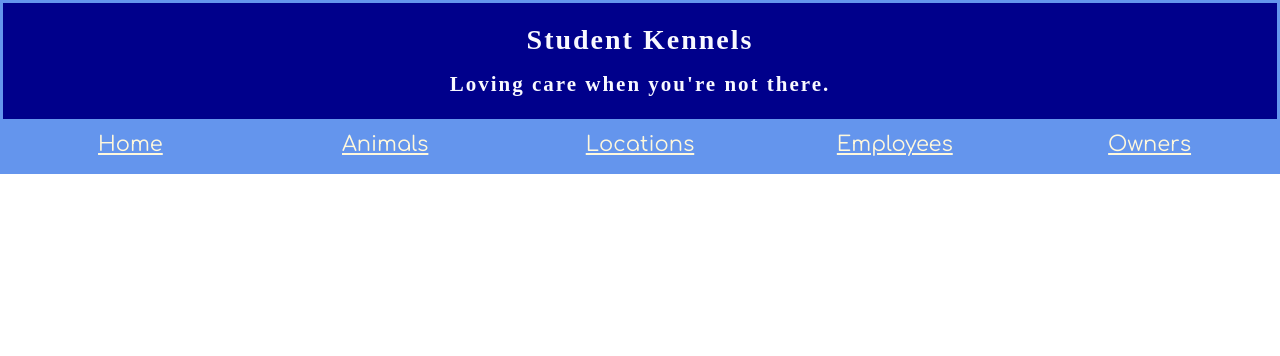
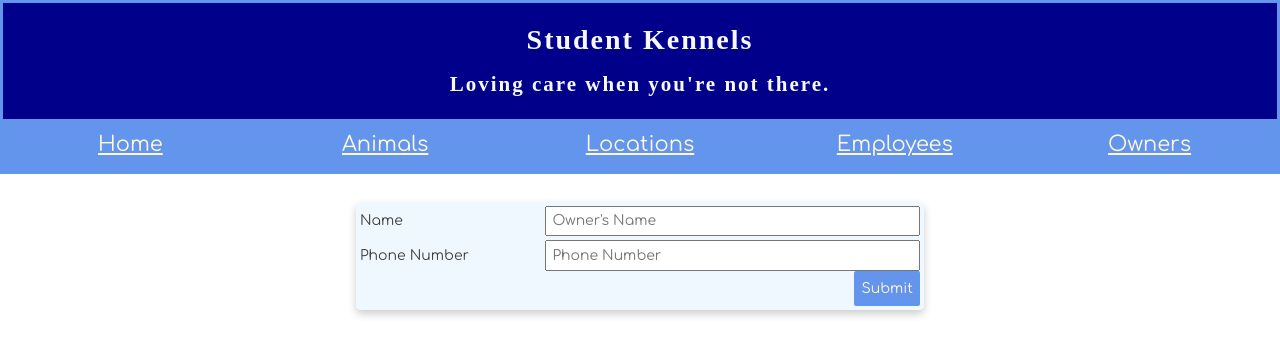
Before and after one commit to sarahebrooks12/React-Kennel, a React (Create React App) app: page /owners/new in a window 1280 px wide. Shown: the top 356 px of the page. Built offline with nearby package versions, Linux system fonts and the light colour scheme; a web font is replaced by a local one.

Commit message:
got create functioning on all pages

```diff
--- a/src/components/ApplicationViews.js
+++ b/src/components/ApplicationViews.js
@@ -10,7 +10,10 @@ import AnimalDetail from "./animal/AnimalDetail";
 import EmployeeDetail from "./employee/EmployeeDetail";
 import LocationDetail from "./locations/LocationDetail";
 import OwnerDetail from "./owner/OwnerDetail";
-import AnimalForm from "./animal/AnimalForm"
+import LocationForm from "./locations/LocationForm";
+import AnimalForm from "./animal/AnimalForm";
+import EmployeeForm from "./employee/EmployeeForm";
+import OwnerForm from "./owner/OwnerForm";
 
 class ApplicationViews extends Component {
   render() {
@@ -23,6 +26,9 @@ class ApplicationViews extends Component {
             return <Home />;
           }}
         />
+
+       {/* ANIMALS */}
+
         <Route
           exact
           path="/animals"
@@ -30,28 +36,7 @@ class ApplicationViews extends Component {
             return <AnimalList {...props}/>;
           }}
         />
-        <Route
-          exact
-          path="/locations"
-          render={(props) => {
-            return <LocationList />;
-          }}
-        />
-        <Route
-          exact
-          path="/employees"
-          render={(props) => {
-            return <EmployeeList />;
-          }}
-        />
-        <Route
-          exact
-          path="/owners"
-          render={(props) => {
-            return <OwnerList />;
-          }}
-        />
-        <Route
+         <Route
           path="/animals/:animalId(\d+)"
           render={(props) => {
             // Pass the animalId to the AnimalDetailComponent --- \d+ has to be a digit
@@ -60,7 +45,50 @@ class ApplicationViews extends Component {
             );
           }}
         />
+          <Route
+          path="/animals/new"
+          render={(props) => {
+            return <AnimalForm {...props}/>;
+          }}
+        />
+
+        {/* LOCATIONS */}
+
         <Route
+          exact
+          path="/locations"
+          render={(props) => {
+            return <LocationList {...props}/>;
+          }}
+        />
+          <Route
+          path="/locations/:locationId(\d+)"
+          render={(props) => {
+            // Pass the animalId to the AnimalDetailComponent --- \d+ has to be a digit
+            return (
+              <LocationDetail
+                locationId={parseInt(props.match.params.locationId)}
+              />
+            );
+          }}
+         />
+             <Route
+          path="/locations/new"
+          render={(props) => {
+            return <LocationForm {...props}/>;
+          }}
+        />
+
+        {/* EMPLOYEES */}
+
+        <Route
+          exact
+          path="/employees"
+          render={(props) => {
+            return <EmployeeList {...props}/>;
+          }}
+        />
+            <Route
           path="/employees/:employeeId(\d+)"
           render={(props) => {
             // Pass the animalId to the AnimalDetailComponent --- \d+ has to be a digit
@@ -71,17 +99,22 @@ class ApplicationViews extends Component {
             );
           }}
         />
+             <Route
+          path="/employees/new"
+          render={(props) => {
+            return <EmployeeForm {...props}/>;
+          }}
+        />
+
+        {/* OWNERS */}
+
         <Route
-          path="/locations/:locationId(\d+)"
+          exact
+          path="/owners"
           render={(props) => {
-            // Pass the animalId to the AnimalDetailComponent --- \d+ has to be a digit
-            return (
-              <LocationDetail
-                locationId={parseInt(props.match.params.locationId)}
-              />
-            );
+            return <OwnerList {...props}/>;
           }}
-         />
+        />
         <Route
           path="/owners/:ownerId(\d+)"
           render={(props) => {
@@ -91,11 +124,10 @@ class ApplicationViews extends Component {
             );
           }}
         />
-        {/* shiny new path */}
-        <Route
-          path="/animals/new"
+             <Route
+          path="/owners/new"
           render={(props) => {
-            return <AnimalForm {...props}/>;
+            return <OwnerForm {...props}/>;
           }}
         />
       </React.Fragment>
--- a/src/components/animal/AnimalForm.js
+++ b/src/components/animal/AnimalForm.js
@@ -25,6 +25,7 @@ class AnimalForm extends Component {
             window.alert("Please input an animal name and breed");
         } else {
             this.setState({ loadingStatus: true });
+            // matches what is in the database
             const animal = {
                 name: this.state.animalName,
                 breed: this.state.breed,
--- a/src/components/employee/EmployeeForm.js
+++ b/src/components/employee/EmployeeForm.js
@@ -1,12 +1,11 @@
 import React, { Component } from 'react';
-import AnimalManager from '../../modules/AnimalManager';
-import './AnimalForm.css'
+import EmployeeManager from '../../modules/EmployeeManager';
+import './EmployeeForm.css'
 
 
-class AnimalForm extends Component {
+class EmployeeForm extends Component {
     state = {
-        animalName: "",
-        breed: "",
+        name: "",
         loadingStatus: false,
     };
 // create information --- grab information user is entering and changing state in that component
@@ -18,21 +17,20 @@ class AnimalForm extends Component {
 
     /*  Local method for validation, set loadingStatus, create animal      object, invoke the AnimalManager post method, and redirect to the full animal list
     */
-    constructNewAnimal = evt => {
+    constructNewEmployee = evt => {
         //this stops from loading on page load
         evt.preventDefault();
-        if (this.state.animalName === "" || this.state.breed === "") {
-            window.alert("Please input an animal name and breed");
+        if (this.state.name === "") {
+            window.alert("Please input a name");
         } else {
             this.setState({ loadingStatus: true });
-            const animal = {
-                name: this.state.animalName,
-                breed: this.state.breed,
+            const employee = {
+                name: this.state.name
             };
 
             // Create the animal and redirect user to animal list
-            AnimalManager.post(animal)
-            .then(() => this.props.history.push("/animals"));
+            EmployeeManager.post(employee)
+            .then(() => this.props.history.push("/employees"));
         }
     };
 
@@ -47,24 +45,16 @@ class AnimalForm extends Component {
                         type="text"
                         required
                         onChange={this.handleFieldChange}
-                        id="animalName"
-                        placeholder="Animal name"
+                        id="name"
+                        placeholder="Name"
                         />
-                        <label htmlFor="animalName">Name</label>
-                        <input
-                        type="text"
-                        required
-                        onChange={this.handleFieldChange}
-                        id="breed"
-                        placeholder="Breed"
-                        />
-                        <label htmlFor="breed">Breed</label>
+                        <label htmlFor="name">Name</label>
                     </div>
                     <div className="alignRight">
                         <button
                         type="button"
                         disabled={this.state.loadingStatus}
-                        onClick={this.constructNewAnimal}
+                        onClick={this.constructNewEmployee}
                         >Submit</button>
                     </div>
                 </fieldset>
@@ -74,4 +64,4 @@ class AnimalForm extends Component {
     }
 }
 
-export default AnimalForm
+export default EmployeeForm
--- a/src/components/locations/LocationForm.js
+++ b/src/components/locations/LocationForm.js
@@ -47,7 +47,7 @@ class LocationForm extends Component {
                         type="text"
                         required
                         onChange={this.handleFieldChange}
-                        id="animalName"
+                        id="name"
                         placeholder="Name"
                         />
                         <label htmlFor="name">Name</label>
@@ -55,7 +55,7 @@ class LocationForm extends Component {
                         type="text"
                         required
                         onChange={this.handleFieldChange}
-                        id="breed"
+                        id="address"
                         placeholder="Address"
                         />
                         <label htmlFor="address">Address</label>
--- a/src/components/owner/OwnerForm.js
+++ b/src/components/owner/OwnerForm.js
@@ -1,12 +1,12 @@
 import React, { Component } from 'react';
-import AnimalManager from '../../modules/AnimalManager';
-import './AnimalForm.css'
+import OwnerManager from '../../modules/OwnerManager';
+import './OwnerForm.css'
 
 
-class AnimalForm extends Component {
+class OwnerForm extends Component {
     state = {
-        animalName: "",
-        breed: "",
+        name: "",
+        phoneNumber: "",
         loadingStatus: false,
     };
 // create information --- grab information user is entering and changing state in that component
@@ -18,21 +18,21 @@ class AnimalForm extends Component {
 
     /*  Local method for validation, set loadingStatus, create animal      object, invoke the AnimalManager post method, and redirect to the full animal list
     */
-    constructNewAnimal = evt => {
+    constructNewOwner = evt => {
         //this stops from loading on page load
         evt.preventDefault();
-        if (this.state.animalName === "" || this.state.breed === "") {
-            window.alert("Please input an animal name and breed");
+        if (this.state.name === "" || this.state.phoneNumber === "") {
+            window.alert("Please input a name and phone number");
         } else {
             this.setState({ loadingStatus: true });
-            const animal = {
-                name: this.state.animalName,
-                breed: this.state.breed,
+            const owner = {
+                name: this.state.name,
+                phoneNumber: this.state.phoneNumber,
             };
 
             // Create the animal and redirect user to animal list
-            AnimalManager.post(animal)
-            .then(() => this.props.history.push("/animals"));
+            OwnerManager.post(owner)
+            .then(() => this.props.history.push("/owners"));
         }
     };
 
@@ -47,24 +47,24 @@ class AnimalForm extends Component {
                         type="text"
                         required
                         onChange={this.handleFieldChange}
-                        id="animalName"
-                        placeholder="Animal name"
+                        id="name"
+                        placeholder="Owner's Name"
                         />
-                        <label htmlFor="animalName">Name</label>
+                        <label htmlFor="name">Name</label>
                         <input
                         type="text"
                         required
                         onChange={this.handleFieldChange}
-                        id="breed"
-                        placeholder="Breed"
+                        id="phoneNumber"
+                        placeholder="Phone Number"
                         />
-                        <label htmlFor="breed">Breed</label>
+                        <label htmlFor="phoneNumber">Phone Number</label>
                     </div>
                     <div className="alignRight">
                         <button
                         type="button"
                         disabled={this.state.loadingStatus}
-                        onClick={this.constructNewAnimal}
+                        onClick={this.constructNewOwner}
                         >Submit</button>
                     </div>
                 </fieldset>
@@ -74,4 +74,4 @@ class AnimalForm extends Component {
     }
 }
 
-export default AnimalForm
+export default OwnerForm
```
Also changed, not shown: api/Kennel.json (+15 -0 lines), src/components/animal/AnimalList.js (+6 -2 lines), src/components/employee/EmployeeList.js (+43 -27 lines), src/components/locations/LocationList.js (+9 -0 lines), src/components/owner/OwnerDetail.js (+5 -2 lines), src/components/owner/OwnerList.js (+9 -0 lines).
